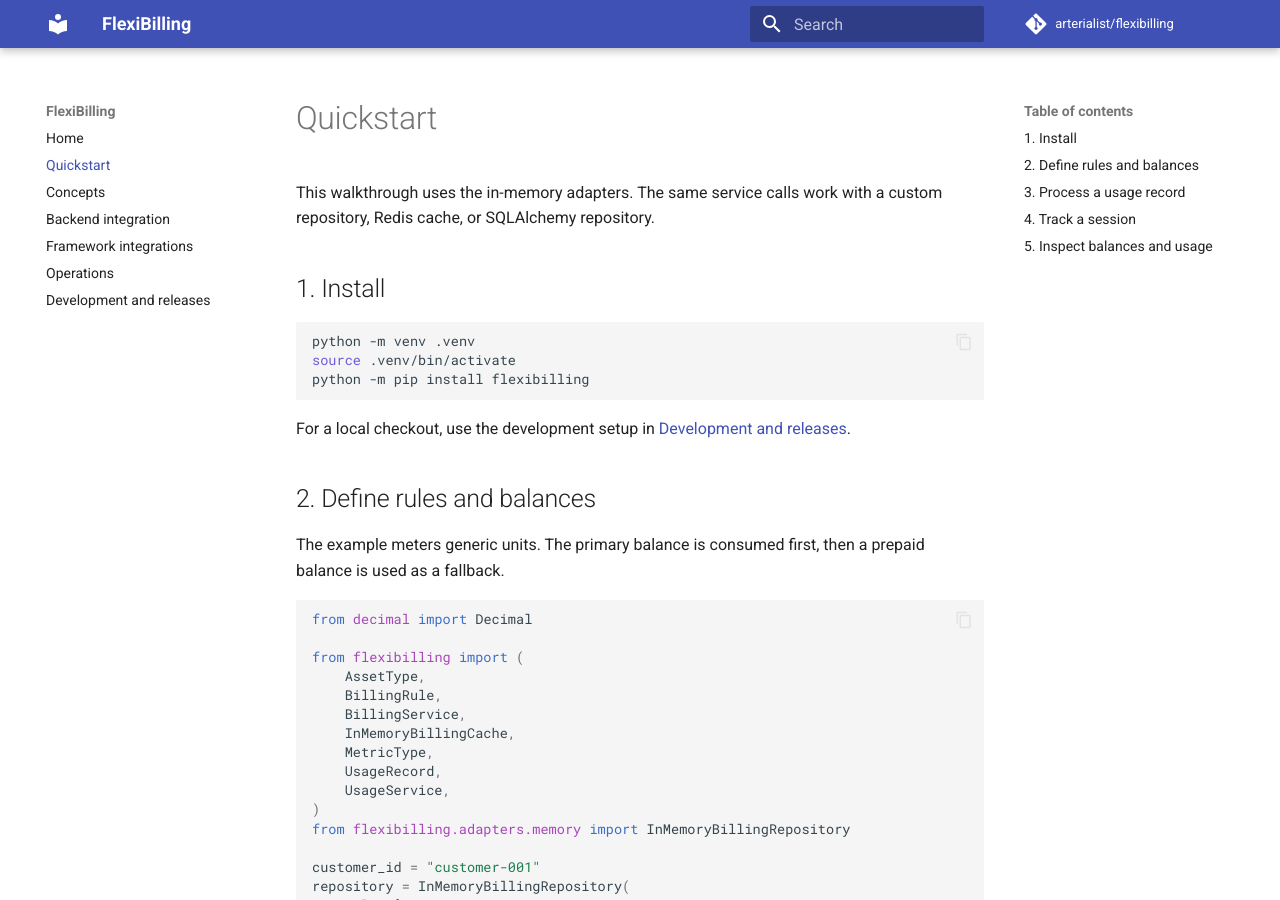
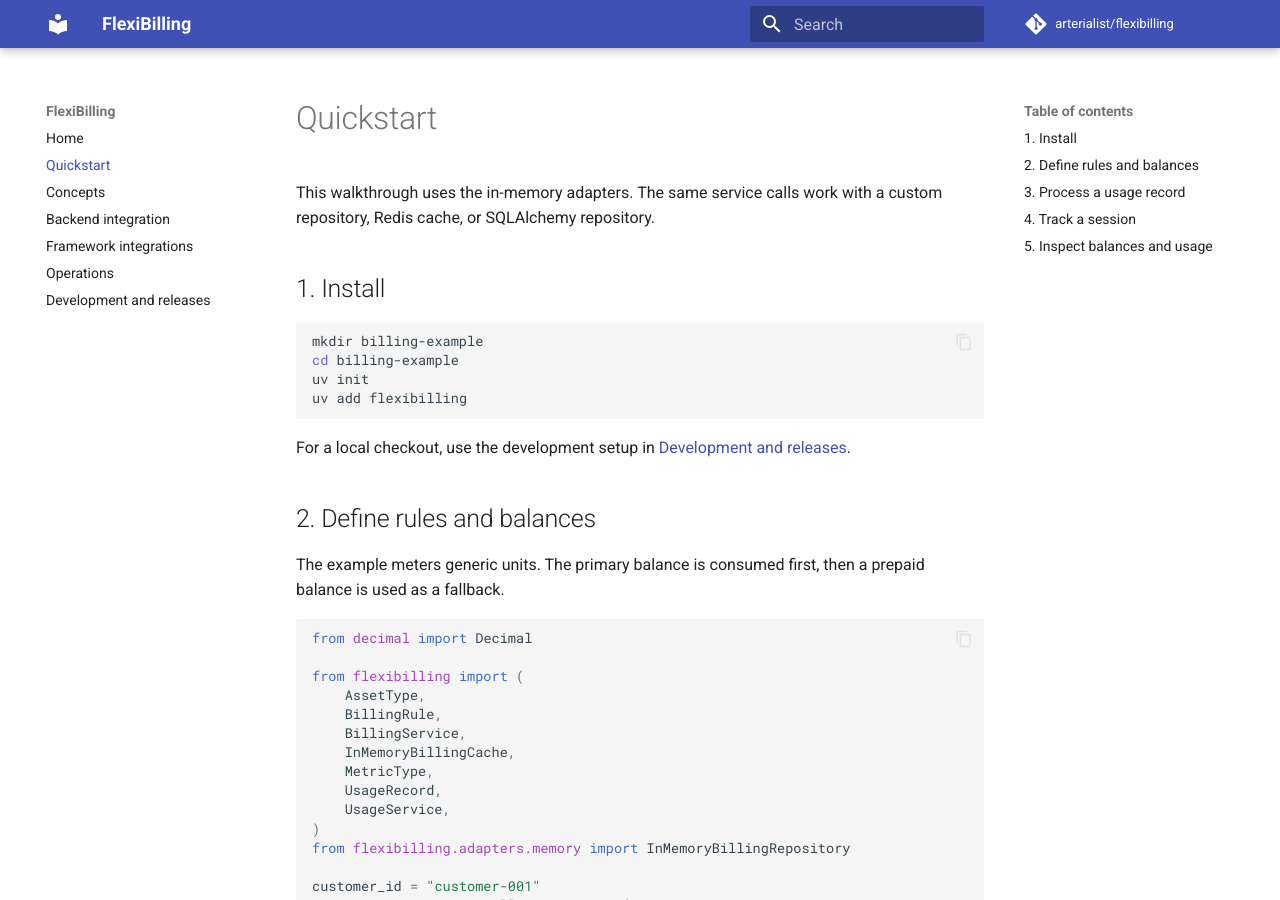
Before and after one commit to arterialist/flexibilling-py, an MkDocs documentation site: the page built from docs/quickstart.md, in a window 1280 px wide and 900 px high. Built offline with MkDocs 1.6.1 and Material for MkDocs 9.7.7, drawn with Linux system fonts in a browser that asks for light colours; comment, search, counter and statistics services are not loaded.

Commit message:
docs: standardize setup on uv

````diff
--- a/docs/quickstart.md
+++ b/docs/quickstart.md
@@ -6,9 +6,10 @@ custom repository, Redis cache, or SQLAlchemy repository.
 ## 1. Install
 
 ```bash
-python -m venv .venv
-source .venv/bin/activate
-python -m pip install flexibilling
+mkdir billing-example
+cd billing-example
+uv init
+uv add flexibilling
 ```
 
 For a local checkout, use the development setup in
````
Also changed, not shown: README.md (+5 -5 lines), docs/backends.md (+3 -3 lines), docs/index.md (+6 -6 lines), docs/integrations.md (+2 -2 lines), 5 other files.
